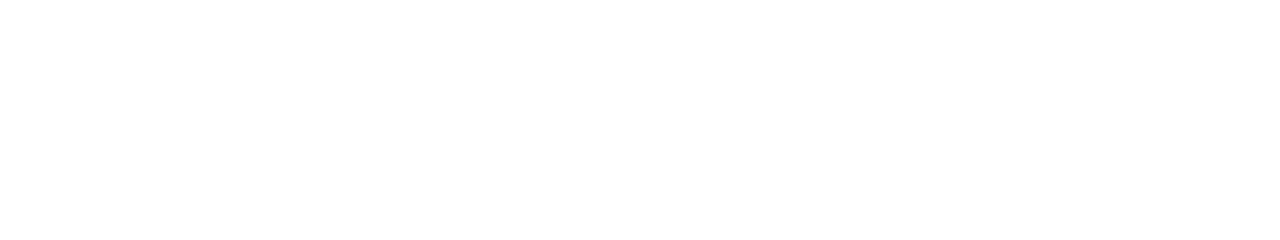
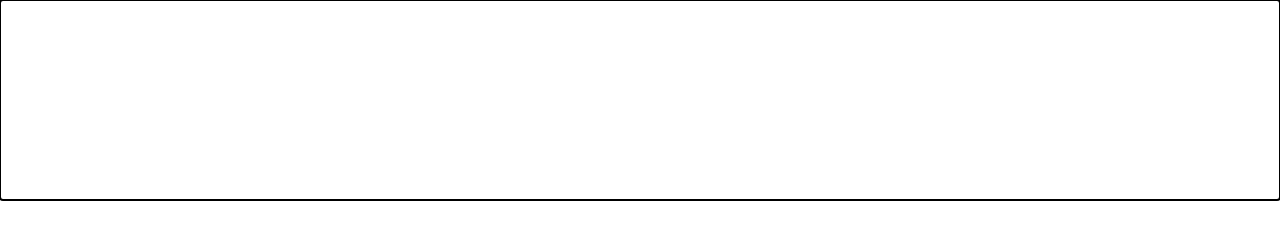
Before and after one commit to PrinceAli001/image-carousel, a website built with webpack: page src/index.html in a window 1280 px wide. Built offline with nearby package versions, Linux system fonts and the light colour scheme.

Commit message:
Creating the structure in html

```diff
--- a/src/index.html
+++ b/src/index.html
@@ -6,6 +6,14 @@
     <title>Image Carousel</title>
 </head>
 <body>
-
+    <main>
+        <div id="img-div">
+            <div id="img-one"></div>
+            <div id="img-two"></div>
+            <div id="img-three"></div>
+            <div id="img-four"></div>
+            <div id="img-five"></div>
+        </div>
+    </main>
 </body>
 </html>
--- a/src/index.js
+++ b/src/index.js
@@ -0,0 +1 @@
+import './style.css';
--- /dev/null
+++ b/src/style.css
@@ -0,0 +1,13 @@
+*{
+    margin: 0;
+    padding: 0;
+    font-family: sans-serif;
+    box-sizing: border-box;
+}
+#img-div{
+    outline: auto;
+    height: 200px;
+    display: grid;
+    grid-template-columns: repeat(9,1fr);
+    grid-template-rows: 1fr;
+}
```
Also changed, not shown: dist/bundle.js, dist/index.html.
